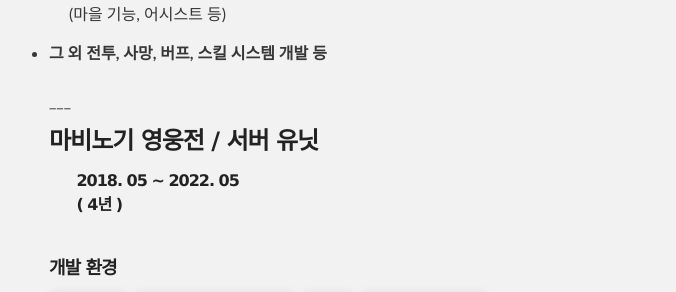
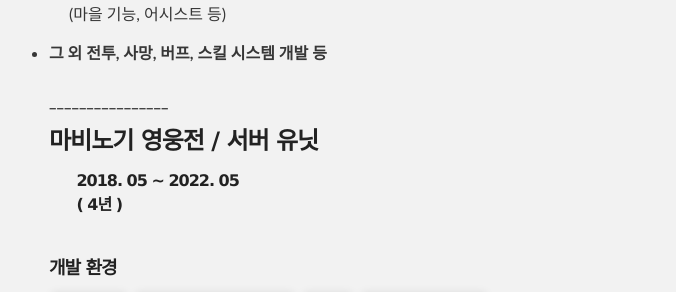
Before and after one commit to jonghyunChae/resume, a Jekyll site: the page built from index.md, in a window 1280 px wide and 900 px high, scrolled down 1611 px. Shown: the part 169-461 px from the top of the window, without its empty margins (311-987 px from the left). Built offline with Jekyll 4.4.1, drawn with Linux system fonts in a browser that asks for light colours.

Commit message:
선 긋기

```diff
--- a/index.md
+++ b/index.md
@@ -52,7 +52,7 @@ NavMesh 기반의 게임이고 게임 클라이언트 접속이 종료되어도
 	- **그 외 전투, 사망, 버프, 스킬 시스템 개발 등**
 <br>
 <br>
-___
+________________________________________________
 ### 마비노기 영웅전 / 서버 유닛
 ###### &nbsp;&nbsp;&nbsp;&nbsp;&nbsp;&nbsp;2018. 05 ~ 2022. 05 <br>&nbsp;&nbsp;&nbsp;&nbsp;&nbsp;&nbsp;( 4년 )
 ##### <br>개발 환경
```
